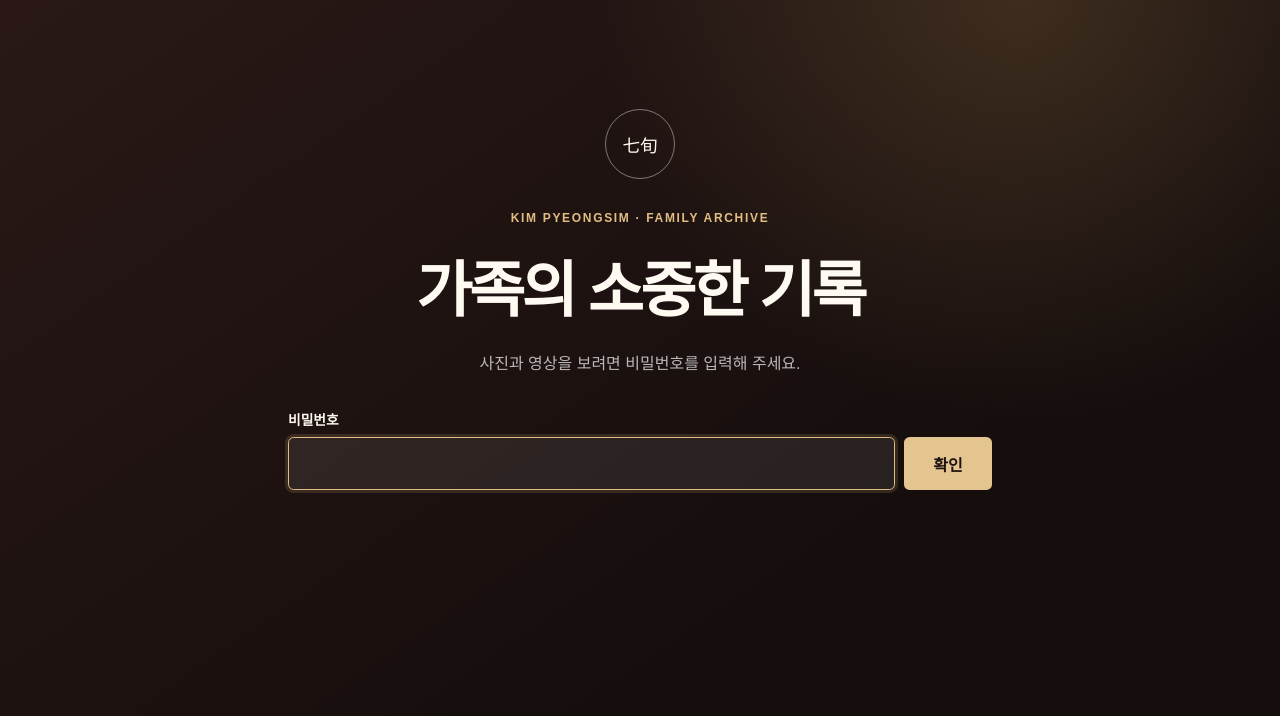
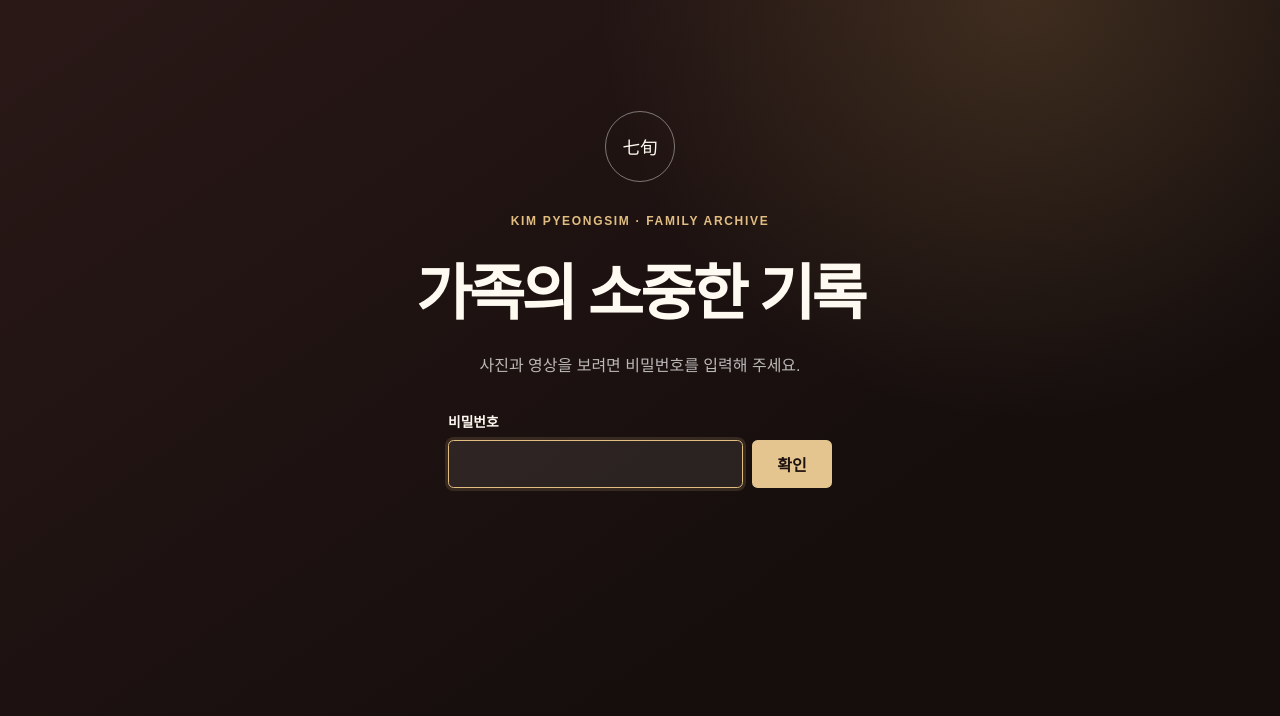
Before and after one commit to mincloud198-a11y/mincloud198-a11y.github.io, a plain HTML site: page public/index.html in a window 1280 px wide. Shown: the part 84-800 px from the top of the page. Drawn offline with Linux system fonts and the light colour scheme.

Commit message:
Compact password form

```diff
--- a/public/styles.css
+++ b/public/styles.css
@@ -56,12 +56,12 @@ body.is-locked { overflow: hidden; }
   white-space: nowrap;
 }
 .access-card > p:not(.access-kicker) { margin: 1.2rem 0 2.2rem; color: rgba(255,255,255,.7); font-size: 1rem; }
-.access-card form { text-align: left; }
+.access-card form { width: min(24rem, 100%); margin: 0 auto; text-align: left; }
 .access-card label { display: block; margin-bottom: .55rem; font-size: .86rem; font-weight: 650; }
 .access-input-row { display: grid; grid-template-columns: 1fr auto; gap: .55rem; }
 .access-input-row input {
   min-width: 0;
-  height: 3.3rem;
+  height: 3rem;
   padding: 0 1rem;
   border: 1px solid rgba(255,255,255,.32);
   border-radius: .35rem;
@@ -73,7 +73,7 @@ body.is-locked { overflow: hidden; }
 }
 .access-input-row input:focus { border-color: #e1bd82; box-shadow: 0 0 0 3px rgba(225,189,130,.15); }
 .access-input-row button {
-  min-width: 5.5rem;
+  min-width: 5rem;
   border: 0;
   border-radius: .35rem;
   color: #1d1210;
```
